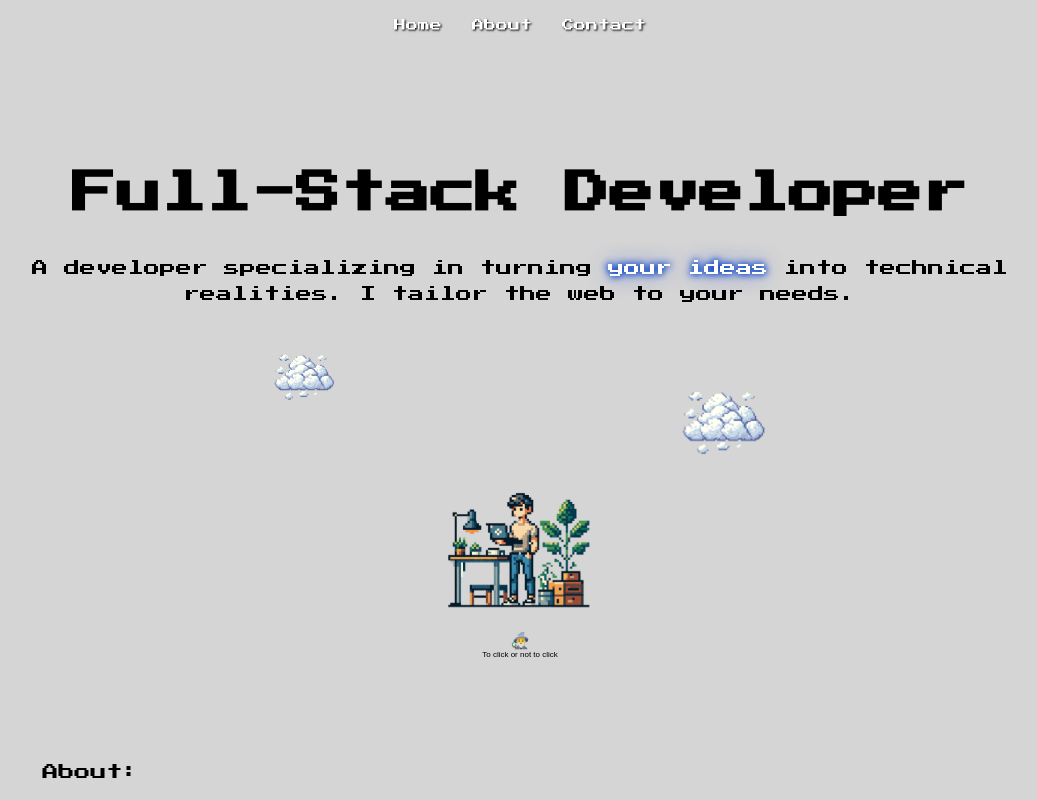
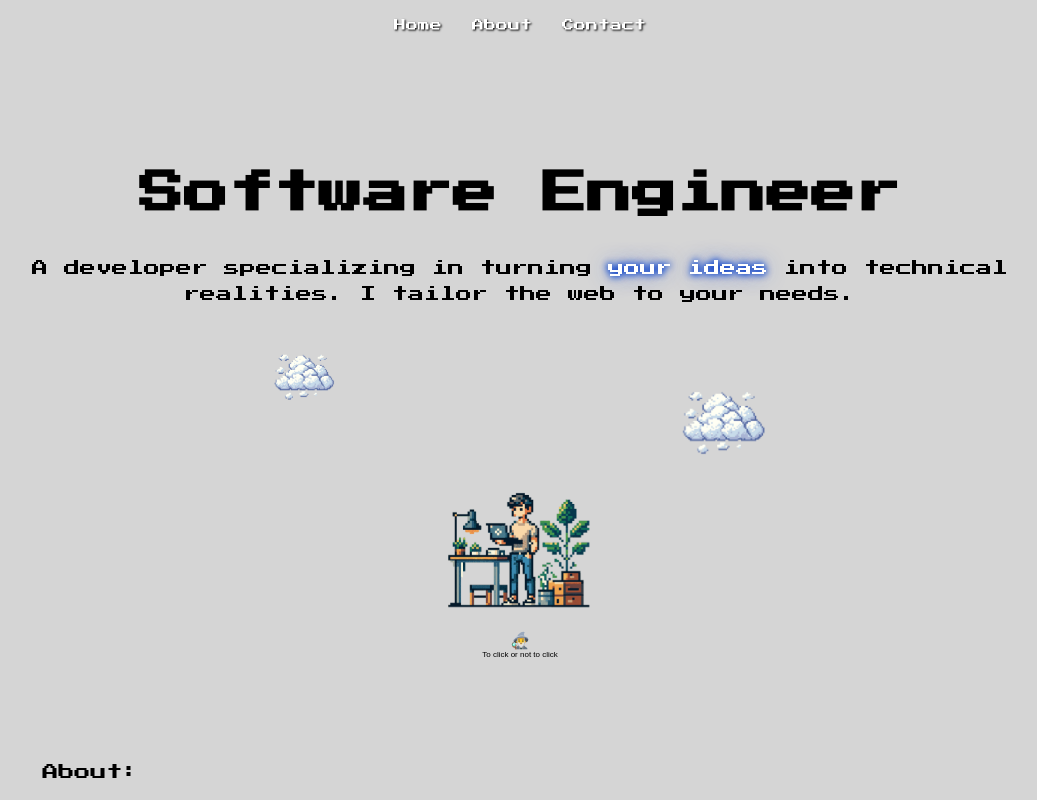
Before and after one commit to leonyanagida/leonyanagida.com, a Next.js app: page / in a window 1280 px wide. Shown: the top 800 px of the page, without its empty margins (120-1157 px from the left). Built offline with nearby package versions, Linux system fonts and the light colour scheme; a web font is replaced by a local one.

Commit message:
content updatee

```diff
--- a/src/app/_components/page/landing-section/content.ts
+++ b/src/app/_components/page/landing-section/content.ts
@@ -1,6 +1,6 @@
 export const texts = {
   titles: {
-    fullStackDeveloper: "Full-Stack Developer",
+    fullStackDeveloper: "Software Engineer",
   },
   descriptions: {
     main: `A developer specializing in turning your ideas
--- a/src/app/_components/page/lore-section/content.ts
+++ b/src/app/_components/page/lore-section/content.ts
@@ -3,7 +3,7 @@ export const texts = {
     lore: "About:"
   },
   descriptions: {
-    main: `Hey there! I'm Leon, your friendly full-stack developer. I've been building websites and apps for years, and yes—I still get excited every time I see something I've coded actually working (and not breaking… most of the time)...`,
+    main: `Hey there! I'm Leon, your friendly software engineer. I've been building websites for years, and yes—I still get excited every time I see something I've coded actually working (and not breaking… most of the time)...`,
     continueReading: "Continue Reading"
   },
   alts: {
--- a/src/app/about/content.ts
+++ b/src/app/about/content.ts
@@ -3,7 +3,7 @@ export const texts = {
     about: "About:",
   },
   lore: {
-    intro: `Hey there! I'm Leon, your friendly full-stack developer. I've been building websites and apps for years, and yes—I still get excited every time I see something I've coded actually working (and not breaking… most of the time).`,
+    intro: `Hey there! I'm Leon, your friendly software engineer. I've been building websites for years, and yes—I still get excited every time I see something I've coded actually working (and not breaking… most of the time).`,
     story: `My journey into tech started with pure curiosity (and a lot of stubbornness). As a kid, I saved up every penny from doing chores around the house just so I could build my own computer. I still remember the day I finally got my hands on my first GeForce graphics card—it felt like I had unlocked a new level in life! My parents? Well, they were pretty sure all this computer stuff was going to ruin my eyesight and distract me from school. (Spoiler: I'm still wearing glasses, but I regret nothing.)`,
     experience: `I spent hours glued to that screen, learning everything I could about computers, and discovering a whole new world that I couldn't get enough of. Oh, and funny story—remember that GeForce card? Well, fast forward to 2016, and I decided to invest in NVIDIA when their stock was under $20. Half-joking here, but yeah, I totally called it. It's a bit of a flex, but when it comes to tech, I like to say I put my money where my mouth is.`,
     currentStatus: `So, I dove in headfirst technology and never looked back. Now, I'm not just the guy who tackles frontend and backend systems. I guess you could say I enjoy both sides of the coin—code on the outside, and the magical things happening behind the scenes.`,
--- a/src/app/about/page.tsx
+++ b/src/app/about/page.tsx
@@ -2,6 +2,7 @@ import Image from "next/image";
 import { radio_canada } from "@/app/_utils/fonts";
 import { texts } from "./content";
 import styles from "./page.module.css";
+import React from "react";
 
 export default function About() {
   return (
@@ -9,12 +10,12 @@ export default function About() {
       <div className={styles.content}>
         <h2 className={styles.loreTitle}>{texts.title.about}</h2>
         {Object.values(texts.lore).map((lore) => (
-          <>
+          <React.Fragment key={lore}>
             <p className={[radio_canada.className, styles.loreText].join(" ")}>
               {lore}
             </p>
             <br />
-          </>
+          </React.Fragment>
         ))}
       </div>
       <Image
--- a/src/app/layout.tsx
+++ b/src/app/layout.tsx
@@ -7,7 +7,7 @@ import { FooterProvider } from "./_contexts/FooterContext";
 import "./globals.css";
 
 export const metadata: Metadata = {
-  title: "Leon Yanagida - Full-Stack Developer",
+  title: "Leon Yanagida - Software Engineer",
   description: "A creative thinker and developer who turns ideas into digital realities. Join me on a journey where passion meets practicality in the world of development",
   metadataBase: new URL("https://www.leonyanagida.com"),
   icons: {
```
Also changed, not shown: 1 other file (tests, documents, lock files or other folders).
